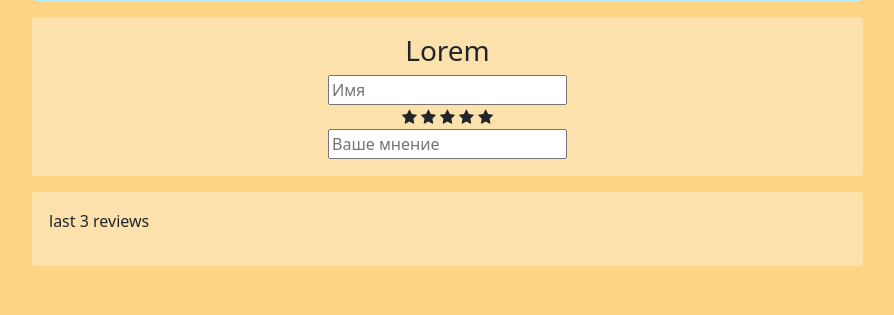
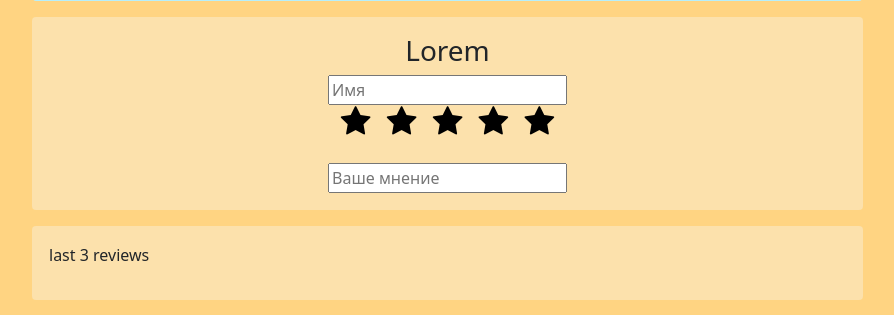
Before and after one commit to svetaspeed/school-django, a Django app: page / in a window 1280 px wide. Shown: the part 347-662 px from the top of the page, without its empty margins (335-1229 px from the left). Run offline with Django 3.2, Linux system fonts and the light colour scheme; data that the repository does not hold is empty; some libraries are stand-ins or nearby versions.

Commit message:
lesson 6

```diff
--- a/school/mainapp/static/main.js
+++ b/school/mainapp/static/main.js
@@ -0,0 +1,57 @@
+const one = document.getElementById('first')
+const two = document.getElementById('second')
+const three = document.getElementById('third')
+const four = document.getElementById('fourth')
+const five = document.getElementById('fifth')
+
+const form = document.querySelector('.rate-form')
+const confirmBox = document.getElementById('confirm-box')
+
+const csrf = document.getElementsByName('csrfmiddlewaretoken')
+
+const handleStarSelect = (size) => {
+    const children= form.children
+    for (let i=0; i < children.length; i++){
+        if (i <= size) {
+            children[i].classList.add('checked')
+        } else {
+            children[i].classList.remove('checked')
+        }
+    }
+}
+
+const handleSelect = (selection) => {
+    switch(selection){
+        case 'first': {
+//            one.classList.add('checked')
+//            two.classList.remove('checked')
+//            three.classList.remove('checked')
+//            four.classList.remove('checked')
+//            five.classList.remove('checked')
+            handleStarSelect(1)
+            return
+        }
+        case 'second': {
+            handleStarSelect(2)
+            return
+        }
+        case 'third': {
+            handleStarSelect(3)
+            return
+        }
+        case 'fourth': {
+            handleStarSelect(4)
+            return
+        }
+        case 'fifth': {
+            handleStarSelect(5)
+            return
+        }
+    }
+}
+
+const arr = [one, two, three, four, five]
+
+arr.forEach(item=> item.addEventListener('mouseover', (event)=>{
+    handleSelect(event.target.id)
+}))
--- a/school/mainapp/static/style.css
+++ b/school/mainapp/static/style.css
@@ -0,0 +1,8 @@
+.checked {
+    color: orange;
+}
+
+.ms-btn {
+    background-color: inherit !important;
+    border: 0 !important;
+}
--- a/school/mainapp/templates/index.html
+++ b/school/mainapp/templates/index.html
@@ -10,6 +10,8 @@
         <link rel="icon" type="image/x-icon" href="assets/favicon.ico" />
         <link href="https://cdn.jsdelivr.net/npm/bootstrap@5.0.2/dist/css/bootstrap.min.css" rel="stylesheet" integrity="sha384-EVSTQN3/azprG1Anm3QDgpJLIm9Nao0Yz1ztcQTwFspd3yD65VohhpuuCOmLASjC" crossorigin="anonymous">
         <link rel="stylesheet" href="https://cdnjs.cloudflare.com/ajax/libs/font-awesome/4.7.0/css/font-awesome.min.css">
+        <link rel="stylesheet" href="../static/style.css">
+
 
     </head>
     <body style="background-color: #FFD482;">
@@ -112,11 +114,16 @@
                         <h3>Lorem</h3>
                         <input type="name" placeholder="Имя">
                         <br>
-                        <span class="fa fa-star checked"></span>
-                        <span class="fa fa-star checked"></span>
-                        <span class="fa fa-star checked"></span>
-                        <span class="fa fa-star"></span>
-                        <span class="fa fa-star"></span>
+                        <div class="col text-center">
+                            <form class="rate-form" action="" method="POST">
+                                {% csrf_token %}
+                                <button type="submit" class="fa fa-star ms-btn fa-2x" id="first"></button>
+                                <button type="submit" class="fa fa-star ms-btn fa-2x" id="second"></button>
+                                <button type="submit" class="fa fa-star ms-btn fa-2x" id="third"></button>
+                                <button type="submit" class="fa fa-star ms-btn fa-2x" id="fourth"></button>
+                                <button type="submit" class="fa fa-star ms-btn fa-2x" id="fifth"></button>
+                            </form>
+                        </div>
                         <br>
                         <input type="text" placeholder="Ваше мнение">
                     </div>
@@ -135,9 +142,11 @@
 <footer class="fixed-bottom py-2" style="background-color: #21AF97;">
     <div class="container"><p class="m-0 text-center text-white">&copy; ХКТЭиП 2021</p></div>
 </footer>
-        <img src="./media/circle.svg" alt="">
-<!-- Bootstrap core JS-->
+<img src="../media/circle.svg" alt="">
+
+<script src="../static/main.js"></script>
 <script src="https://cdn.jsdelivr.net/npm/bootstrap@5.0.2/dist/js/bootstrap.bundle.min.js" integrity="sha384-MrcW6ZMFYlzcLA8Nl+NtUVF0sA7MsXsP1UyJoMp4YLEuNSfAP+JcXn/tWtIaxVXM" crossorigin="anonymous"></script>
+
 
 </body>
 </html>
```
Also changed, not shown: school/mainapp/migrations/0003_delete_review.py (added), school/reviews/admin.py (line endings or trailing spaces), school/reviews/migrations/0002_auto_20210729_2155.py (added).
